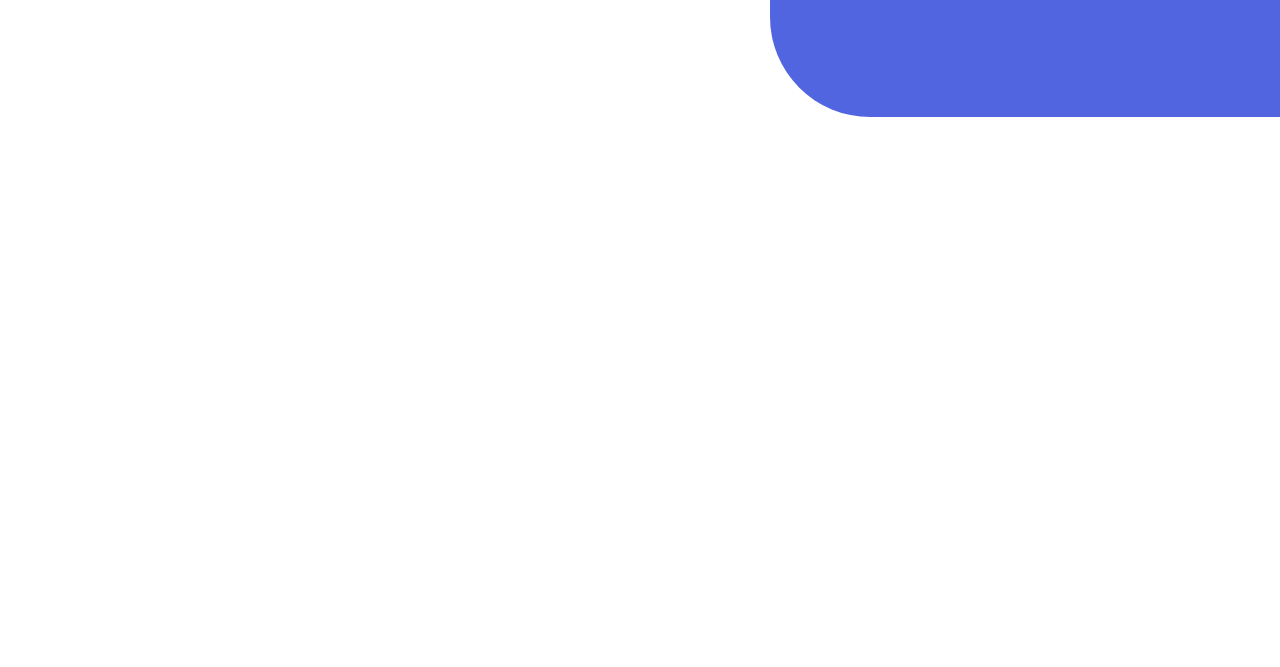
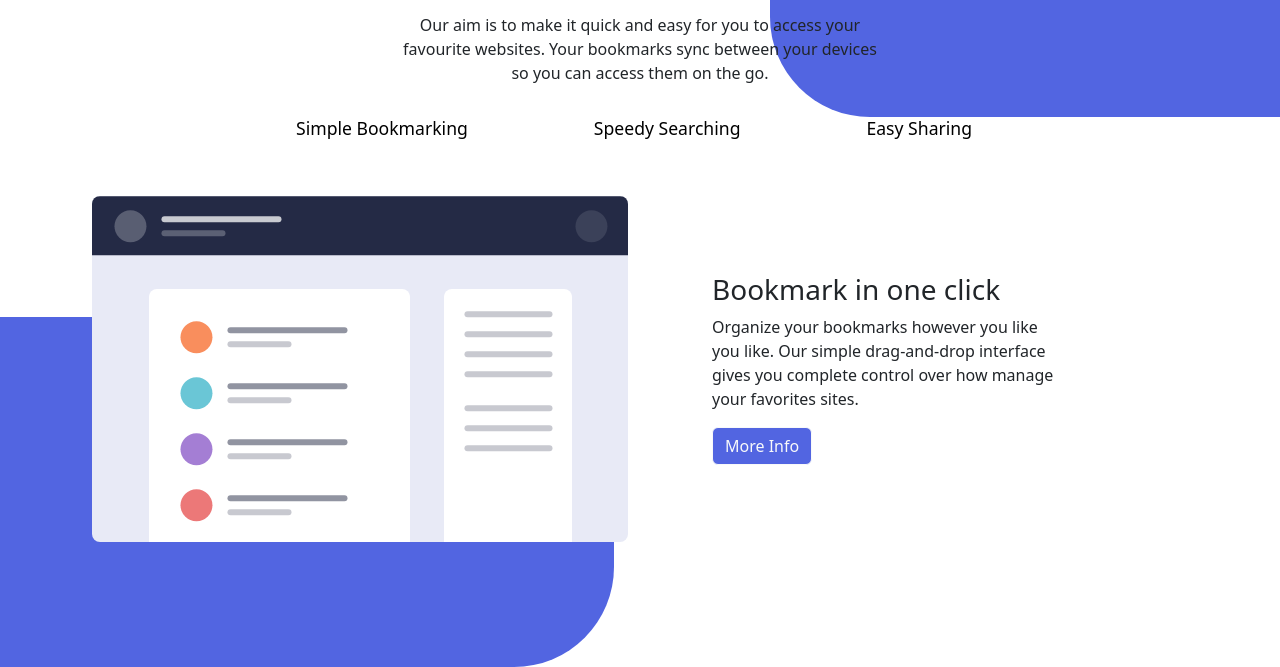
Before and after one commit to IMMaribel/Sprint-1.2, a website: page index.html in a window 1280 px wide. Shown: the part 723-1390 px from the top of the page. Before the commit the page ends 840 px from the top, so only its background shows below. Drawn offline with Linux system fonts and the light colour scheme.

Commit message:
Ejercicio 2, página Features

```diff
--- a/index.html
+++ b/index.html
@@ -8,14 +8,16 @@
     <link rel="stylesheet" href="main.css">
 </head>
 <body>
-    <nav class="navbar navbar-expand-lg navbar-light bg-light">
+  <!-- Página principal -->
+
+  <nav class="navbar navbar-expand-lg navbar-light bg-light">
         <div class="container-fluid">
           <a class="navbar-brand" href="#">
           <img src="/Imagenes/logo-bookmark.svg" class="d-inline-block align-text-top"></a>
           <div class="collapse navbar-collapse d-grid" id="navbarNav">
             <ul class="navbar-nav ms-auto">
               <li class="nav-item">
-                <button class="btn btn-light" type="button">FEATURES</button>
+                <button class="btn btn-light" type="button" id="featuresButton" onclick="scrollToSection('features')">FEATURES</button>
               </li>
               <li class="nav-item">
                 <button class="btn btn-light" type="button">PRICING</button>
@@ -48,7 +50,42 @@
           </div>
         </div>
 
-      <script src="./js/bootstrap.bundle.min.js"></script>
+<!-- Features -->
+
+    <div class="container" id="features">
+      <div class="row text-center">
+        <h2>Features</h2>
+          <p class="featuresAlign">Our aim is to make it quick and easy for you to access your favourite websites.
+            Your bookmarks sync between your devices so you can access them on the go.</p>
+            <div class="nav-underline nav justify-content-center custom-tabs">
+              <a class="nav-link" href="#">Simple Bookmarking</a>
+              <a class="nav-link" href="#">Speedy Searching</a>
+              <a class="nav-link" href="#">Easy Sharing</a>
+            </div>
+          </div>
+          <div class="row">
+            <div class="col-md-6 img-container">
+              <div class="bg-figure figureFeatures"></div>
+              <img src="/Imagenes/illustration-features-tab-1.svg" class="img-fluid2">
+            </div>
+            <div class="col-sm-4 align-self-center featuresAlign2">
+              <h3>Bookmark in one click</h3>
+              <p>Organize your bookmarks however you like you like. Our simple drag-and-drop
+                 interface gives you complete control over how manage your favorites sites.</p>
+              <button class="btn btn-outline-light  moreInfo" type="button">More Info</button>
+            </div>
+          </div>
+        </div>
+
+<!-- lógica JS -->
+
+    <script src="./js/bootstrap.bundle.min.js"></script>
+
+    <script>
+      function scrollToSection(id) {
+        document.getElementById(id).scrollIntoView({ behavior: 'smooth' });
+      }
+    </script>
 </body>
 
 </html>
--- a/main.scss
+++ b/main.scss
@@ -24,9 +24,18 @@ $box-shadow-lg: 0 1rem 3rem rgba($black, .175);
   background-color: $color-principal;
 }
 
+.moreInfo{
+  background-color: $color-principal;
+}
+
 .Firefox{
   color: black;
   box-shadow: $box-shadow-lg;
+}
+
+.Firefox:hover{
+  color: white;
+  background-color: $color-principal;
 }
 
 .text{
@@ -60,3 +69,43 @@ $box-shadow-lg: 0 1rem 3rem rgba($black, .175);
   border-bottom-left-radius: 100px;
   z-index: -1;
 }
+
+.navbar-nav .nav-item {
+  margin-right: 20px;
+}
+
+.featuresAlign {
+  max-width: 500px;
+  margin: auto;
+  margin-top: 2%;
+  margin-bottom: 2%;
+}
+
+.custom-tabs .nav-link {
+  color: black;
+  padding-inline: 55px;
+  font-size: 1.1em;
+  margin-bottom: 4%;
+}
+
+.custom-tabs .nav-link:hover {
+  border-bottom: 3px solid $color-secunario;
+  font-weight: bold;
+  width: 23%
+}
+
+.featuresAlign2 {
+  margin-left: 60px;
+}
+
+.figureFeatures {
+  position:-ms-page;
+  top: 1040px;
+  left: -20%;
+  width: 870px;
+  height: 350px;
+  background-color: $color-principal;
+  border-top-right-radius: 100px;
+  border-bottom-right-radius: 100px;
+  z-index: -1;
+}
```
Also changed, not shown: main.css, 1 other file.
